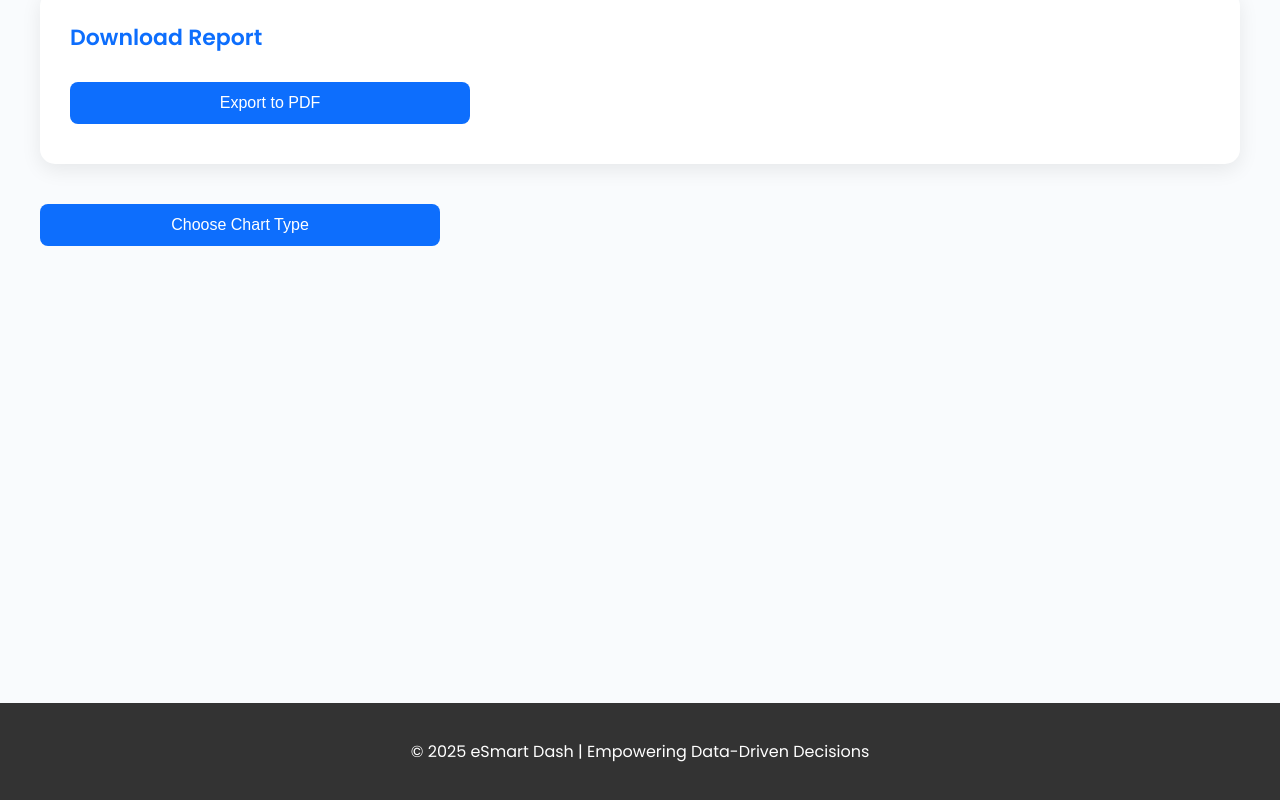
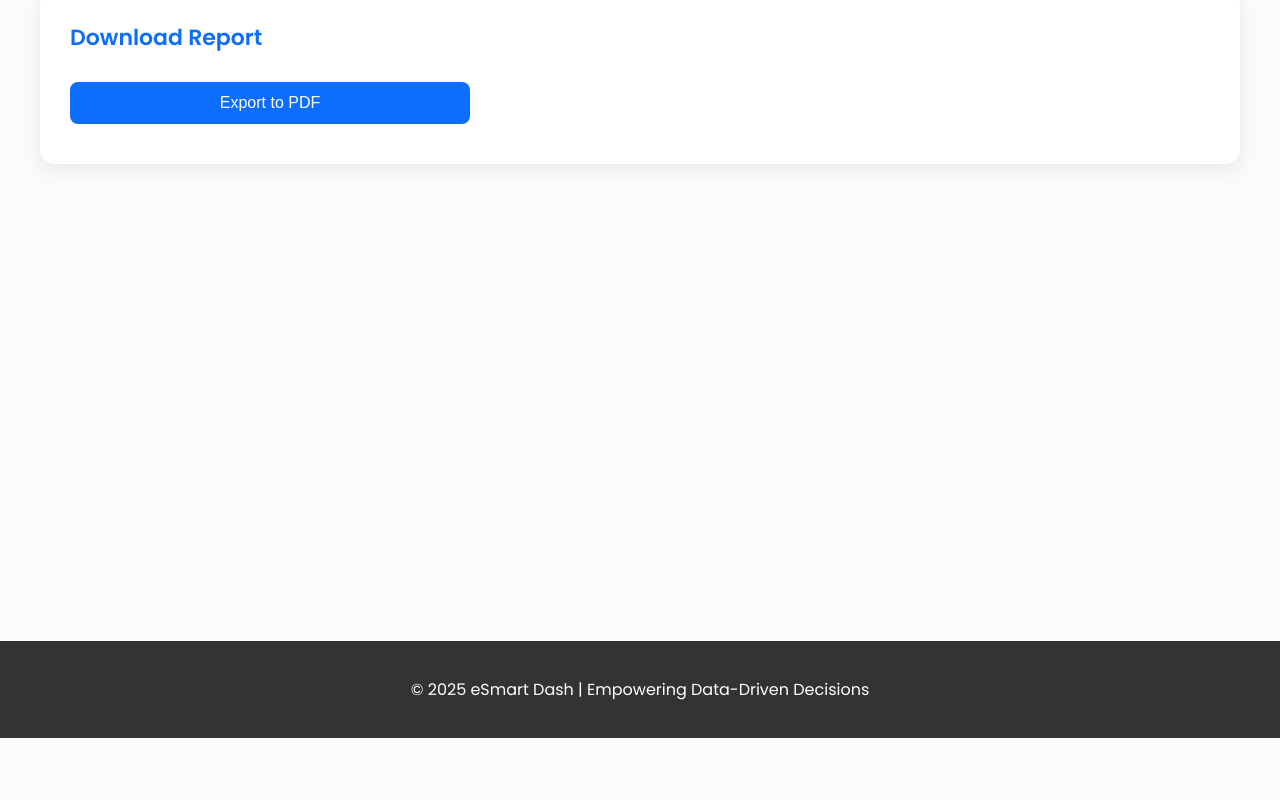
Before and after one commit to Anshkr/eSmart-Dash, a website: page src/dashboard.html in a window 1280 px wide. Shown: the part 1234-2034 px from the top of the page. After the commit the page ends 1972 px from the top, so only its background shows below. Drawn offline with nearby package versions, Linux system fonts and the light colour scheme.

Commit message:
Update dashboard.html

```diff
--- a/src/dashboard.html
+++ b/src/dashboard.html
@@ -66,8 +66,6 @@
             <h2>Download Report</h2>
             <button onclick="generateReport()">Export to PDF</button>
         </section>
-        <button onclick="openChartModal()">Choose Chart Type</button>
-
         <div id="chartModal" style="display:none;">
             <select id="chartTypeSelect">
             <option value="bar">Bar</option>
```
